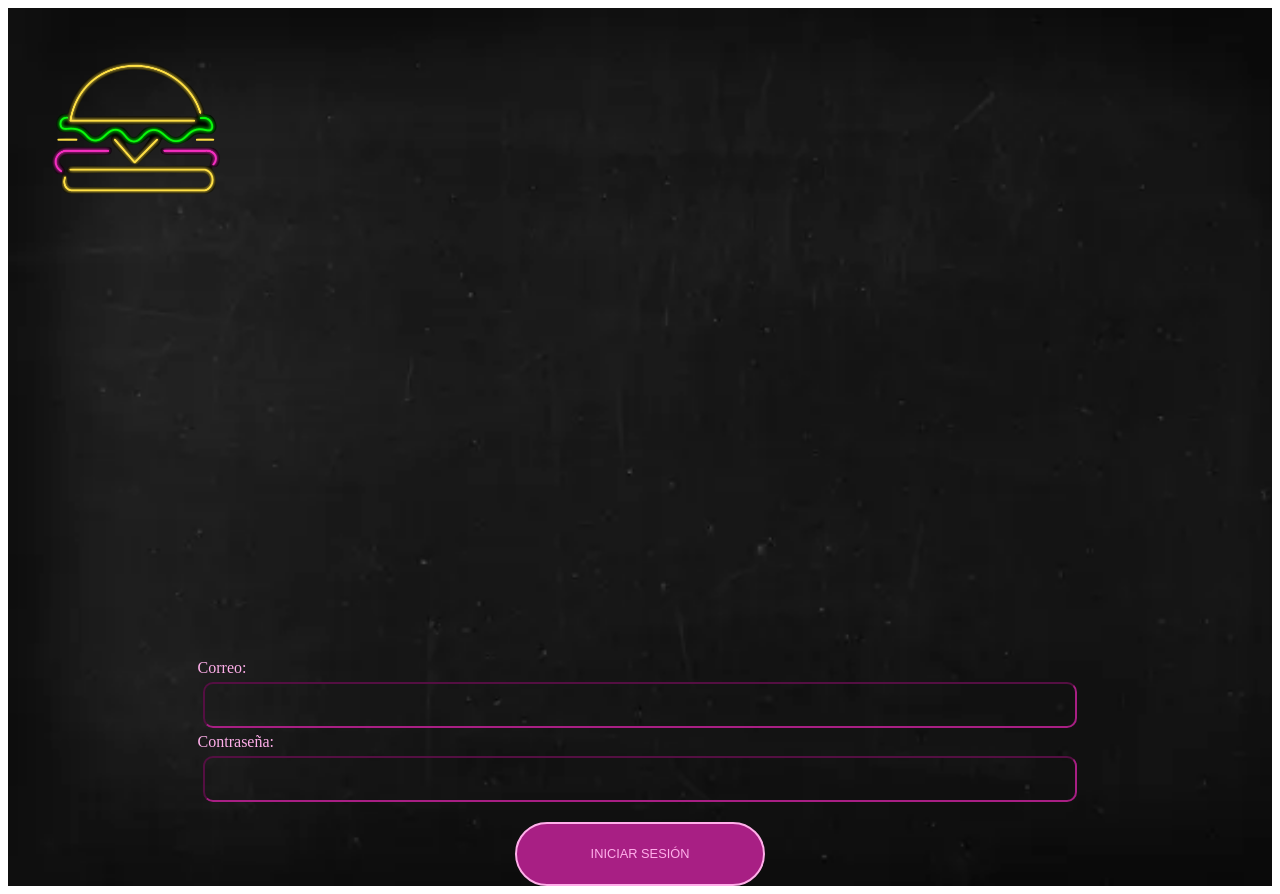
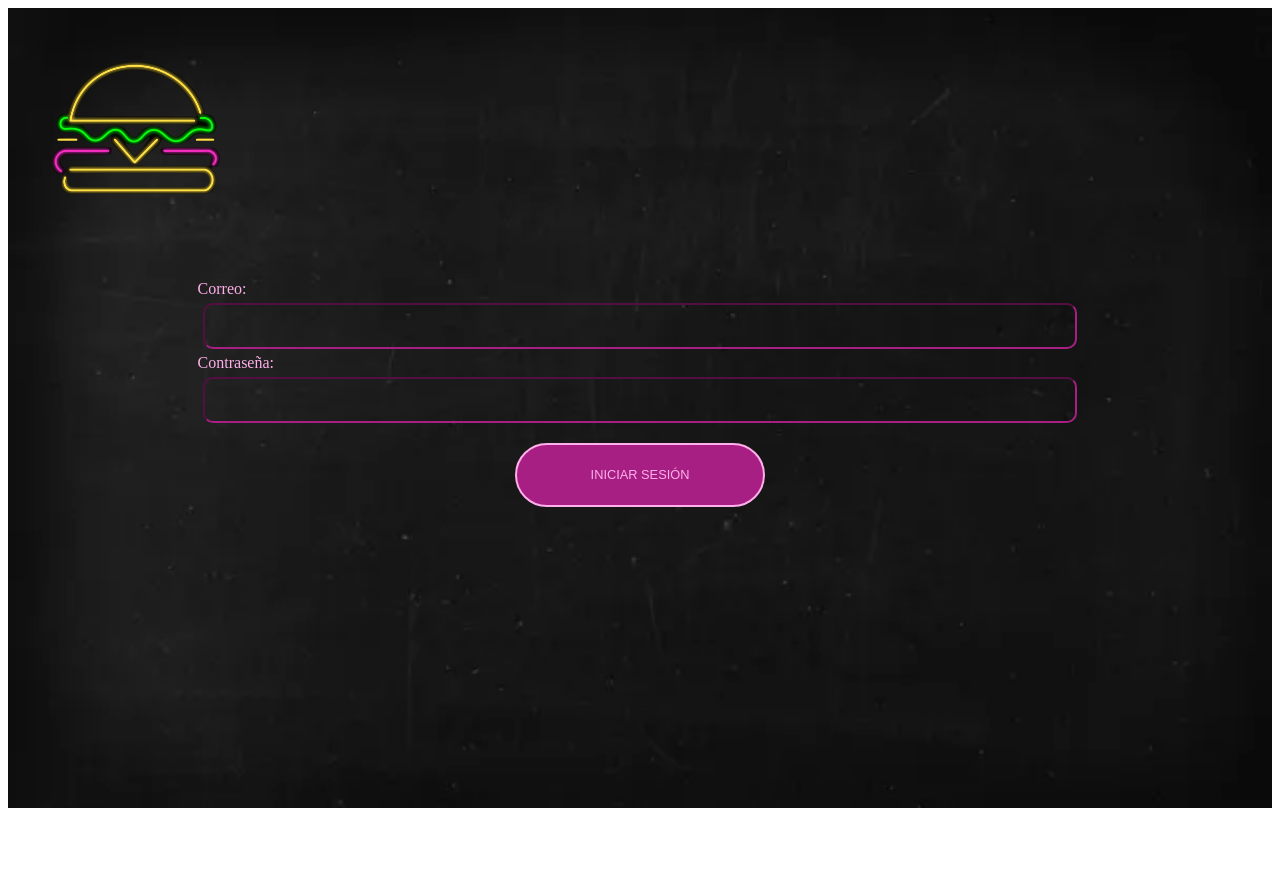
Before and after one commit to Laboratoria/BOG005-burger-queen-api-client, a React (Create React App) app in the folder burger-queen/: page /Login in a window 1280 px wide. After the commit the page ends 816 px from the top, so only its background shows below. Built offline with nearby package versions, Linux system fonts and the light colour scheme.

Commit message:
modificacion delestilo

```diff
--- a/burger-queen/src/components/home/login.jsx
+++ b/burger-queen/src/components/home/login.jsx
@@ -9,7 +9,7 @@ const Login = () => {
                 <img src={logoFondoPizarra} alt="logo" />
             </header>
             <div className="form_container">
-                <form>
+                <form >
                     <label>Correo:</label>
                     <input type='email'></input>
                     <label>Contraseña:</label>
--- a/burger-queen/src/styles/components/_login.scss
+++ b/burger-queen/src/styles/components/_login.scss
@@ -3,6 +3,7 @@
     background-size: cover;
     width: 100%;
     min-height: 100vh;
+    gap:30px;
     header {
         img{
             width: 20%;
@@ -18,7 +19,6 @@
     flex-direction: column;
     justify-content: center;
     color: $pinkText;
-    margin-top: 30%;
 
     form {
         display: flex;
```
